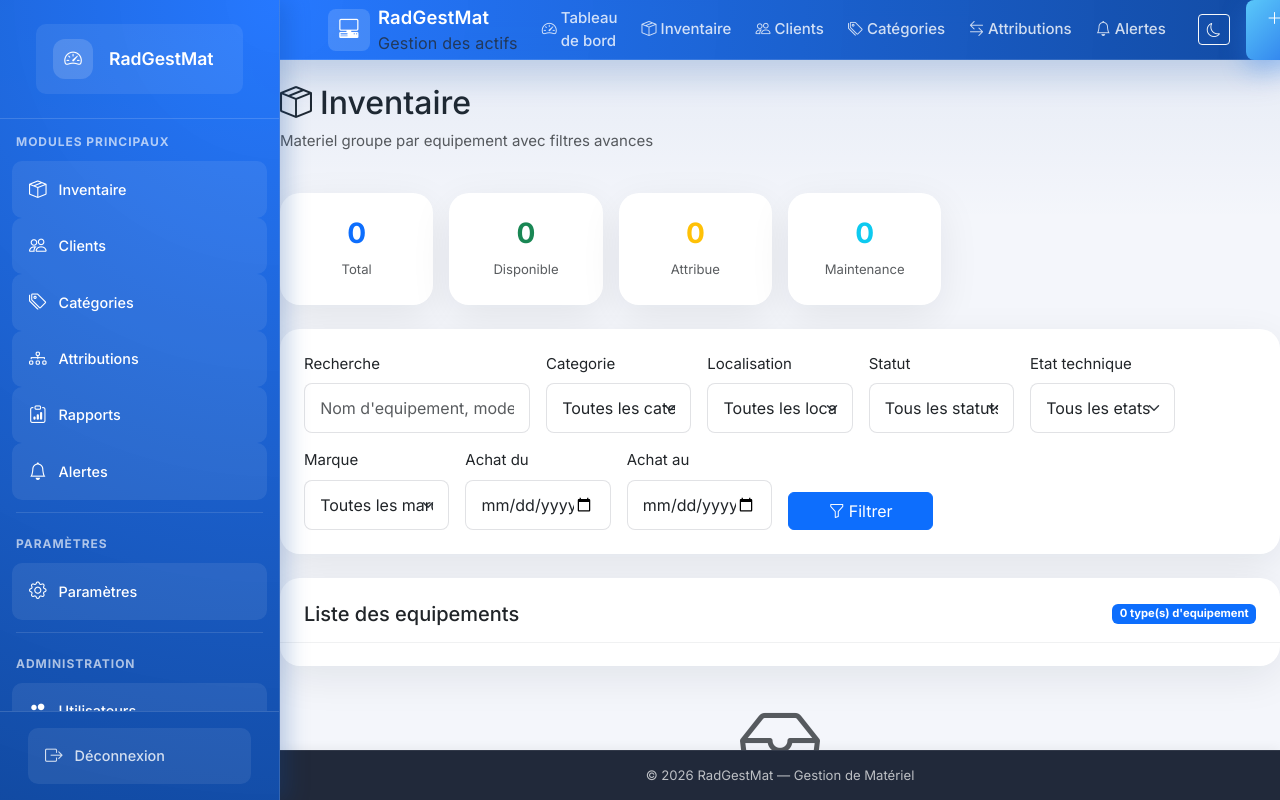
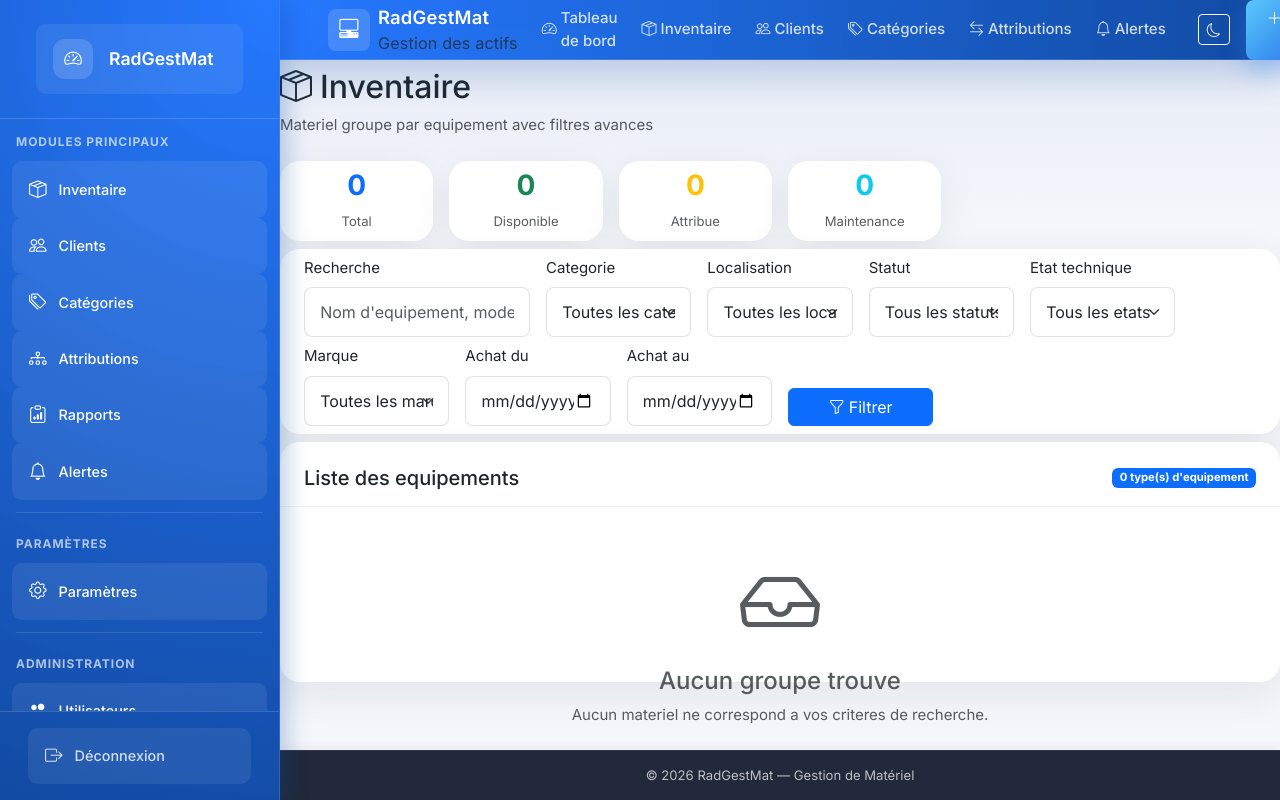
Before and after one commit to BlackGhost99/RadGestMat, a Django app: page /materiel/ in a window 1280 px wide. Run offline with Django 4.2, Linux system fonts and the light colour scheme; a user stored in the database is signed in; data comes from the database, SQL or seed files in the repository; data that the repository does not hold is empty; some libraries are stand-ins or nearby versions.

Commit message:
style(inventory): compact desktop spacing to show more equipment rows

```diff
--- a/templates/assets/materiel_list.html
+++ b/templates/assets/materiel_list.html
@@ -5,9 +5,9 @@
 
 {% block content_wrapper %}
 <div class="inventory-container w-100 h-100 d-flex flex-column">
-  <div class="w-100 py-3 py-md-4 flex-grow-1 d-flex flex-column" style="min-height: 0;">
+  <div class="w-100 py-3 py-lg-2 flex-grow-1 d-flex flex-column" style="min-height: 0;">
     {% block content %}
-    <div class="row mb-4">
+    <div class="row mb-3 mb-lg-2">
       <div class="col">
         <h1 class="h2">
           <i class="bi bi-box-seam me-2"></i>Inventaire
@@ -23,10 +23,10 @@
       {% endif %}
     </div>
 
-    <div class="row g-3 mb-4">
+    <div class="row g-3 g-lg-2 mb-3 mb-lg-2">
       <div class="col-xl-2 col-md-4 col-6">
         <div class="card stat-card h-100">
-          <div class="card-body text-center">
+          <div class="card-body text-center py-lg-2">
             <h3 class="fw-bold text-primary" id="stats-total">{{ stats.total }}</h3>
             <small class="text-muted">Total</small>
           </div>
@@ -34,7 +34,7 @@
       </div>
       <div class="col-xl-2 col-md-4 col-6">
         <div class="card stat-card disponible h-100">
-          <div class="card-body text-center">
+          <div class="card-body text-center py-lg-2">
             <h3 class="fw-bold text-success" id="stats-disponible">{{ stats.disponible }}</h3>
             <small class="text-muted">Disponible</small>
           </div>
@@ -42,7 +42,7 @@
       </div>
       <div class="col-xl-2 col-md-4 col-6">
         <div class="card stat-card attribue h-100">
-          <div class="card-body text-center">
+          <div class="card-body text-center py-lg-2">
             <h3 class="fw-bold text-warning" id="stats-attribue">{{ stats.attribue }}</h3>
             <small class="text-muted">Attribue</small>
           </div>
@@ -50,7 +50,7 @@
       </div>
       <div class="col-xl-2 col-md-4 col-6">
         <div class="card stat-card maintenance h-100">
-          <div class="card-body text-center">
+          <div class="card-body text-center py-lg-2">
             <h3 class="fw-bold text-info" id="stats-maintenance">{{ stats.maintenance }}</h3>
             <small class="text-muted">Maintenance</small>
           </div>
@@ -58,9 +58,9 @@
       </div>
     </div>
 
-    <div class="card mb-4">
-      <div class="card-body">
-        <form method="get" class="row g-3">
+    <div class="card mb-3 mb-lg-2">
+      <div class="card-body py-lg-2">
+        <form method="get" class="row g-3 g-lg-2">
           <div class="col-md-3">
             <label for="q" class="form-label">Recherche</label>
             <input type="text" class="form-control" id="q" name="q" value="{{ query }}" placeholder="Nom d'equipement, modele..." list="materiel-suggestions" autocomplete="off">
```
